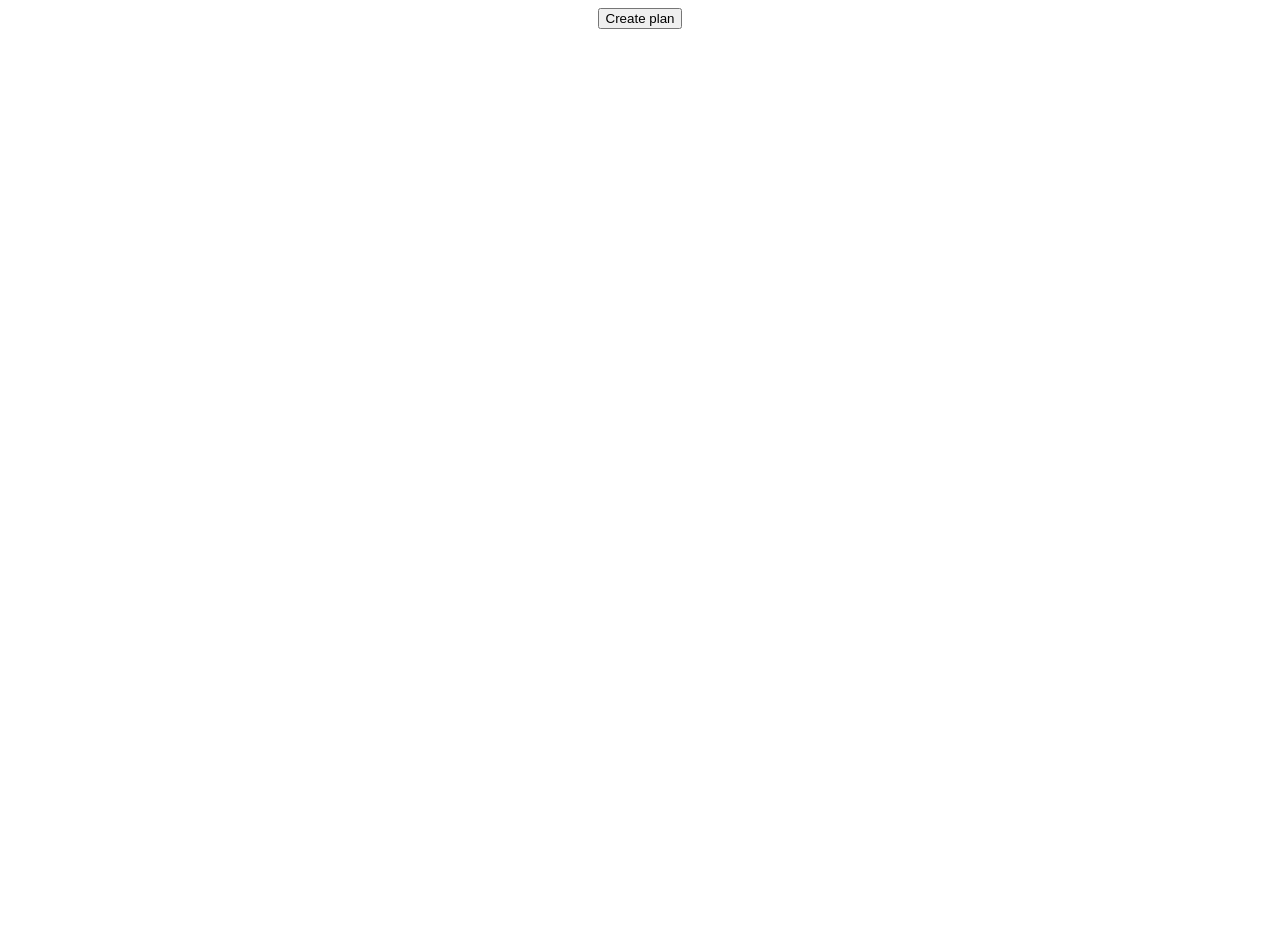
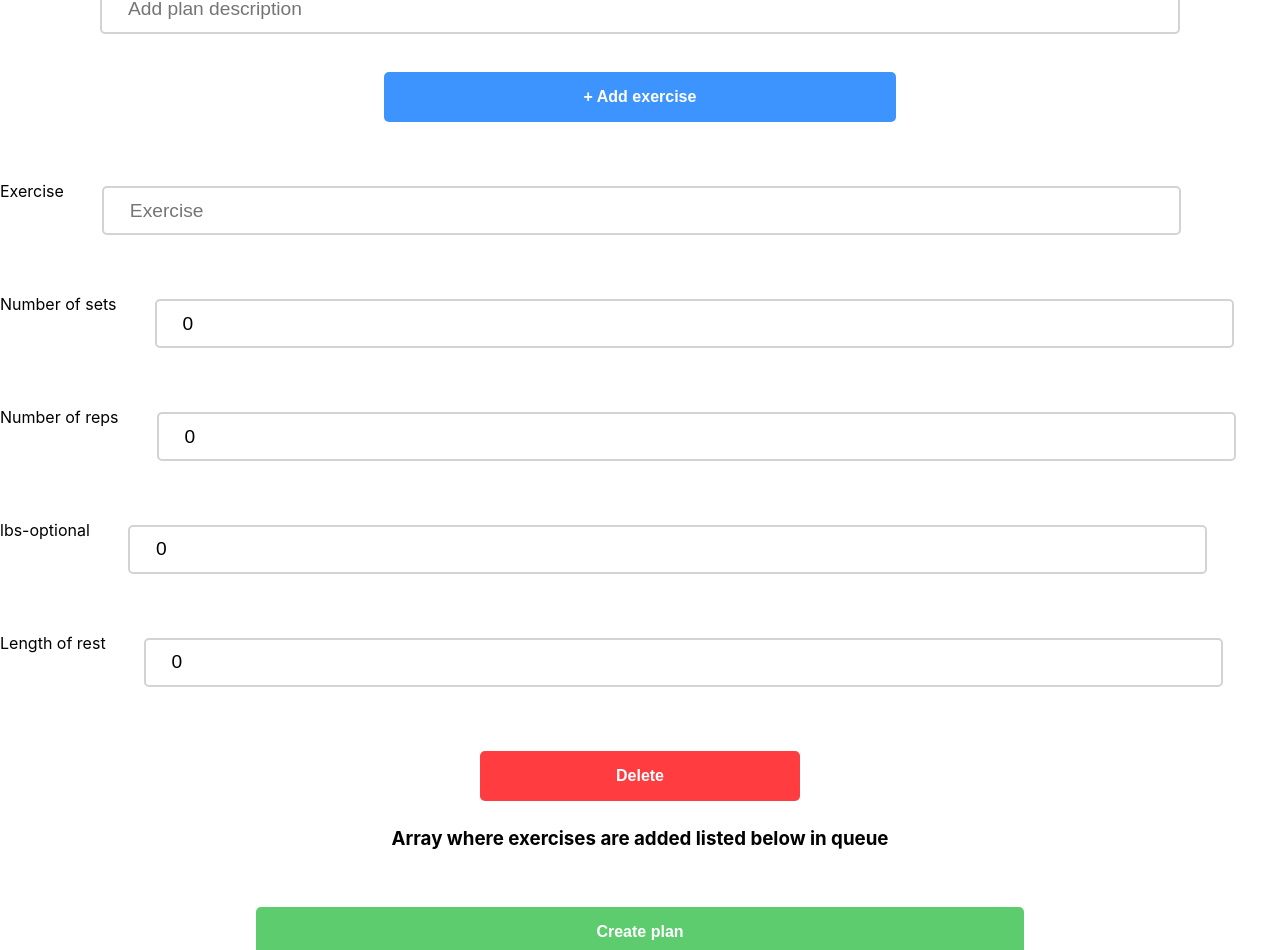
Before and after one commit to weightlifting-journal-13/frontend, a React (Create React App) app in the folder weightlifting/: page /NewPlan in a window 1280 px wide. Shown: the part 223-1173 px from the top of the page. Before the commit the page ends 800 px from the top, so only its background shows below. Built offline with nearby package versions, Linux system fonts and the light colour scheme.

Commit message:
updated styles for inputs and buttons

```diff
--- a/weightlifting/src/components/NewPlan.js
+++ b/weightlifting/src/components/NewPlan.js
@@ -1,9 +1,77 @@
 import React, { useState } from 'react';
 import { axiosWithAuth } from '../utils/axiosWithAuth';
-import { data } from '../data';
+import styled from 'styled-components';
+
+const FormWrapper = styled.div`
+    display: flex;
+    flex-wrap: wrap;
+    width: 50%;
+    padding: 3% 0;
+    margin: auto;
+`
+const FormContainer = styled.div`
+    margin: 2% 0;
+    width: 100%;
+    display: flex;
+    justify-content: flex-start;
+    align-items: center;
+`
+
+const TextInput = styled.input`
+    width: 80%;
+    height: 45px;
+    border-radius: 5px;
+    border: 2px solid lightgray;
+    font-size: 1.2rem;
+    padding: 0 2%;
+    margin: 0 3%;
+    margin-top: 3%;
+`
+
+const ButtonStyle = styled.button`
+    width: 60%;
+    height: 50px;
+    margin: auto;
+    border-radius: 5px;
+    border: none;
+    font-size: 1rem;
+    font-weight: bold;
+    background: #5ccc6e;
+    color: #FFF;
+    margin-top: 3%;
+`
+const AddButton = styled.button`
+    width: 40%;
+    height: 50px;
+    margin: auto;
+    border-radius: 5px;
+    border: none;
+    font-size: 1rem;
+    font-weight: bold;
+    background: #3d94ff;
+    color: #FFF;
+    margin-top: 3%;
+`
+
+const DeleteButton = styled.button`
+    width: 25%;
+    height: 50px;
+    margin: auto;
+    border-radius: 5px;
+    border: none;
+    font-size: 1rem;
+    font-weight: bold;
+    background: #ff3d41;
+    color: #FFF;
+    margin-top: 3%;
+`
 
 const NewPlan = (props) => {
-    const [workoutPlan, setWorkoutPlan] = useState(data ? Object.values(data) : [])
+    const [workoutPlan, setWorkoutPlan] = useState({
+        workoutplan: '',
+        workoutdescription: '',
+        exercises: []
+    });
     const [formData, setFormData] = useState({
         workoutplan: '',
         workoutdescription: '',
@@ -13,13 +81,35 @@ const NewPlan = (props) => {
         weightlifted: 0,
         lengthofrest: 0
     })
-
-
     //use Object.values to convert to array so we can map it
     const result = Object.values(workoutPlan)
     console.log(result)
     console.log(formData, 'FormData Todd is here')
+    console.log("WORKOUT PLAN IS NOW ", workoutPlan);
 
+    const addToPlan = (event) => {
+        event.preventDefault();
+        setWorkoutPlan({
+            ...workoutPlan,
+            exercises: [...workoutPlan.exercises, {
+                exercise: formData.exercise,
+                numberofsets: formData.numberofsets,
+                numberofreps: formData.numberofreps,
+                weightlifted: formData.weightlifted,
+                lengthofrest: formData.lengthofrest,
+            }],
+        });
+        setFormData({
+            ...formData,
+            exercise: '',
+            numberofsets: 0,
+            numberofreps: 0,
+            weightlifted: 0,
+            lengthofrest: 0
+        });
+    }
+
+    //deletePlan --> need to remove a exercise from the page (need an ID)
 
     // 2. handleInputChanges --> for text inputs
     const handleInputChanges = (e) => {
@@ -28,24 +118,20 @@ const NewPlan = (props) => {
             [e.target.name]: e.target.value
         })
     }
-
     // 4. onSubmit form to post new workoutPlan to api
     const handleOnSubmitForm = (e) => {
         e.preventDefault();
         e.stopPropagation()
-
         //axiosWithAuth to post new/add new workout
         axiosWithAuth()
-            .post('/', formData)
+            .post('/', workoutPlan)
             .then(response => {
                 console.log(response)
                 setFormData(response)
-
                 //set workoutPlan checkboxes to false
                 // setWorkoutPlan(
                 //     workoutPlan(false)
                 //  )
-
                 /// setformData inputs back to empty strings
                 setFormData({
                     workoutplan: '',
@@ -56,7 +142,6 @@ const NewPlan = (props) => {
                     weightlifted: 0,
                     lengthofrest: 0
                 })
-
                 //redirect to MyPlans component
                 props.history.push('/MyPlans')
             })
@@ -64,20 +149,19 @@ const NewPlan = (props) => {
                 console.log('Sorry, workout plan not created', error)
             })
     }
-
     return (
         <div>
             <h1>New plan component</h1>
             <form onSubmit={handleOnSubmitForm} >
                 <div>
-                    <input
+                    <TextInput
                         type='text'
                         name='workoutplan'
                         placeholder='Name your workout plan'
                         value={formData.workoutplan}
                         onChange={handleInputChanges}
                     />
-                    <input
+                    <TextInput
                         type='text'
                         name='workoutdescription'
                         placeholder='Add plan description'
@@ -86,58 +170,81 @@ const NewPlan = (props) => {
                     />
                 </div>
                 <div>
-                    <button>+ Add exercise</button>
+                    <AddButton onClick={addToPlan}>+ Add exercise</AddButton>
                 </div>
                 <div>
+                    <FormContainer>
                         <label>Exercise</label>
-                    <input
+                        <TextInput
                             type='text'
                             name='exercise'
                             placeholder='Exercise'
-                        value={formData.exercisename}
+                            value={formData.exercise}
                             onChange={handleInputChanges}
                         />
+                    </FormContainer>
+                    <FormContainer>
                         <label>Number of sets</label>
-                    <input
+                        <TextInput
                             type='number'
                             name='numberofsets'
                             placeholder='0'
                             value={formData.numberofsets}
                             onChange={handleInputChanges}
                         />
+                    </FormContainer>
+                    <FormContainer>
                         <label>Number of reps</label>
-                    <input
+                        <TextInput
                             type='number'
                             name='numberofreps'
                             placeholder='0'
                             value={formData.numberofreps}
                             onChange={handleInputChanges}
                         />
+                    </FormContainer>
+                    <FormContainer>
                         <label>lbs-optional</label>
-                    <input
+                        <TextInput
                             type='number'
                             name='weightlifted'
                             placeholder='0'
                             value={formData.weightlifted}
                             onChange={handleInputChanges}
                         />
+                    </FormContainer>
+                    <FormContainer>
                         <label>Length of rest</label>
-                    <input
+                        <TextInput
                             type='number'
                             name='lengthofrest'
                             placeholder='0 mins'
                             value={formData.lengthofrest}
                             onChange={handleInputChanges}
                         />
-                    <button>Delete</button>
+                    </FormContainer>
+                    <FormContainer>
+                        <DeleteButton>Delete</DeleteButton>
+                    </FormContainer>
+
                     <h3>Array where exercises are added listed below in queue</h3>
+                    {workoutPlan.exercises.map((exercise, index) => {
+                        return (
                             <div>
-                        <button type='submit'>Create plan</button>
+                                <p>Exercise: {exercise.exercise}</p>
+                                <p>Sets: {exercise.numberofsets}</p>
+                                <p>Reps: {exercise.numberofreps}</p>
+                                <p>Weight: {exercise.weightlifted} lbs</p>
+                                <p>Rest Time: {exercise.lengthofrest} minutes</p>
+                            </div>
+                        )
+                    })}
+                    <div>
+                        <ButtonStyle type='submit'>Create plan</ButtonStyle>
                     </div>
                 </div>
             </form>
         </div >
     );
 }
-
 export default NewPlan;
```
Lines whose indentation alone changed are shown as unchanged.
